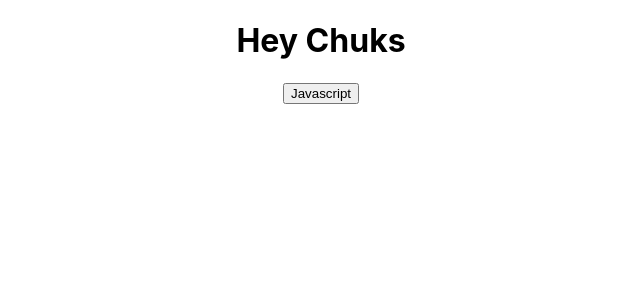
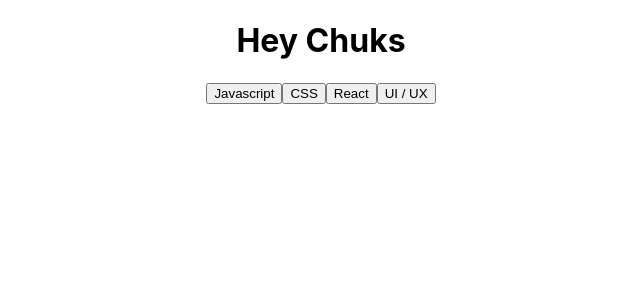
Before and after one commit to SchoolOfCode/w9_frontend-project-room-22-team-hydrate, a React (Create React App) app: page / in a window 1280 px wide. Shown: the top 300 px of the page, without its empty margins (319-959 px from the left). Built offline with nearby package versions, Linux system fonts and the light colour scheme.

Commit message:
installed react router v6, no other changes made but in case need to rollback

```diff
--- a/package.json
+++ b/package.json
@@ -8,6 +8,7 @@
     "@testing-library/user-event": "^13.5.0",
     "react": "^18.2.0",
     "react-dom": "^18.2.0",
+    "react-router-dom": "^6.3.0",
     "react-scripts": "5.0.1",
     "web-vitals": "^2.1.4"
   },
--- a/src/components/App/App.js
+++ b/src/components/App/App.js
@@ -1,4 +1,6 @@
 import "./App.css";
+//react router imports (as per docs)
+import {BrowserRouter, Routes, Route,} from "react-router-dom";
 //import components here
 import TopicButton from "../TopicButton/index";
 
@@ -8,6 +10,9 @@
   return <div className="App">
     <h1>Hey Chuks</h1>
     <TopicButton topic={topic[0]} />
+    <TopicButton topic={topic[1]} />
+    <TopicButton topic={topic[2]} />
+    <TopicButton topic={topic[3]} />
   </div>;
 }
 
--- a/src/components/TopicButton/index.js
+++ b/src/components/TopicButton/index.js
@@ -9,9 +9,10 @@
     //on click, it will move on to next set of options
         //need to have the on click navigate to next page
 
-// function onClick() {
-//     //how do you write an onClick function?
-// }
+function onClick() {
+    //we need this to move pages to the Media Selection
+    window.location = "/media-selection";
+}
 
 function TopicButton({topic}) {
     //state?
@@ -21,7 +22,7 @@
 
     //return
     return (
-        <button>{topic}</button>
+        <button onClick={onClick}>{topic}</button>
 
     );
 
```
Also changed, not shown: 1 other file (tests, documents, lock files or other folders).
